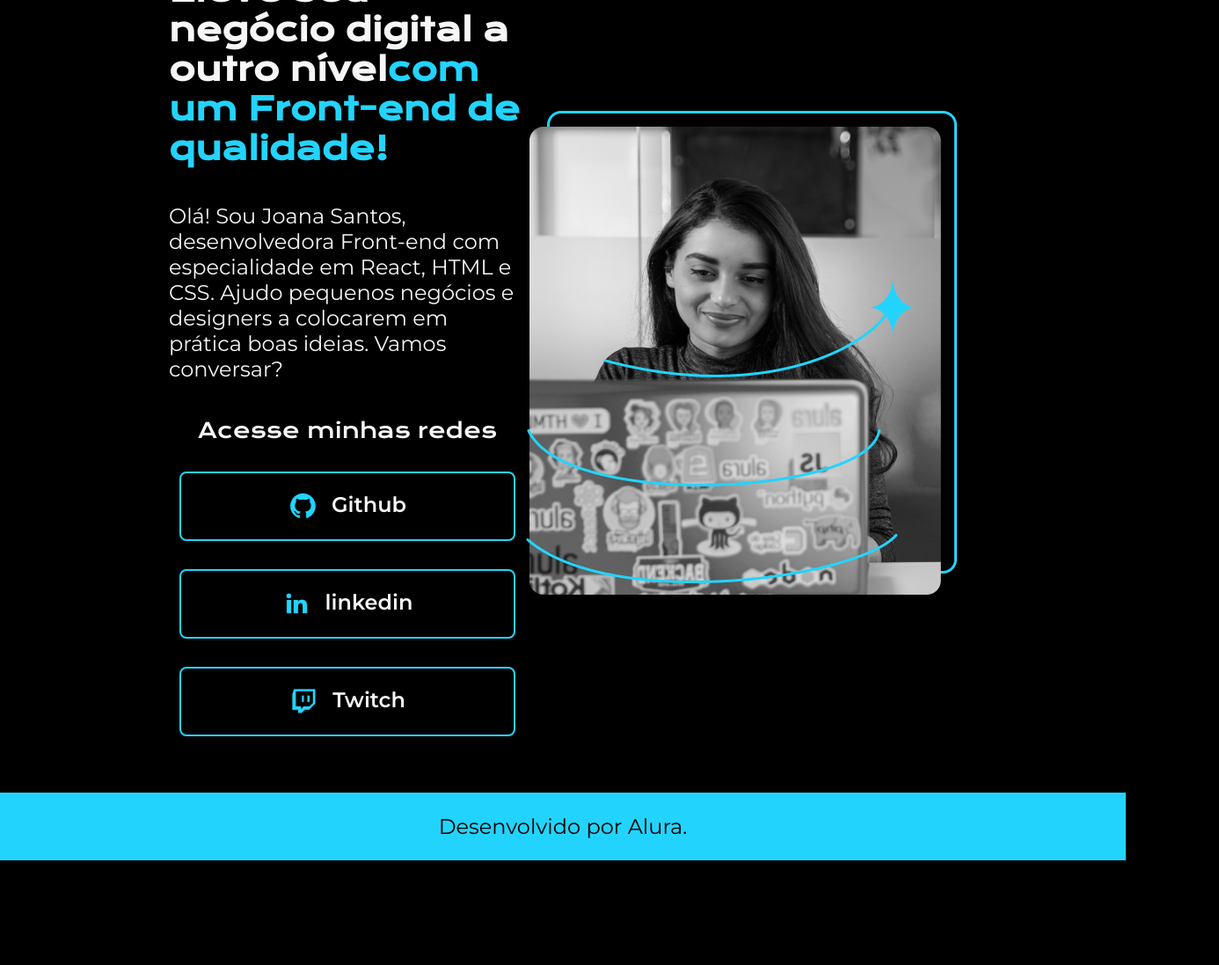
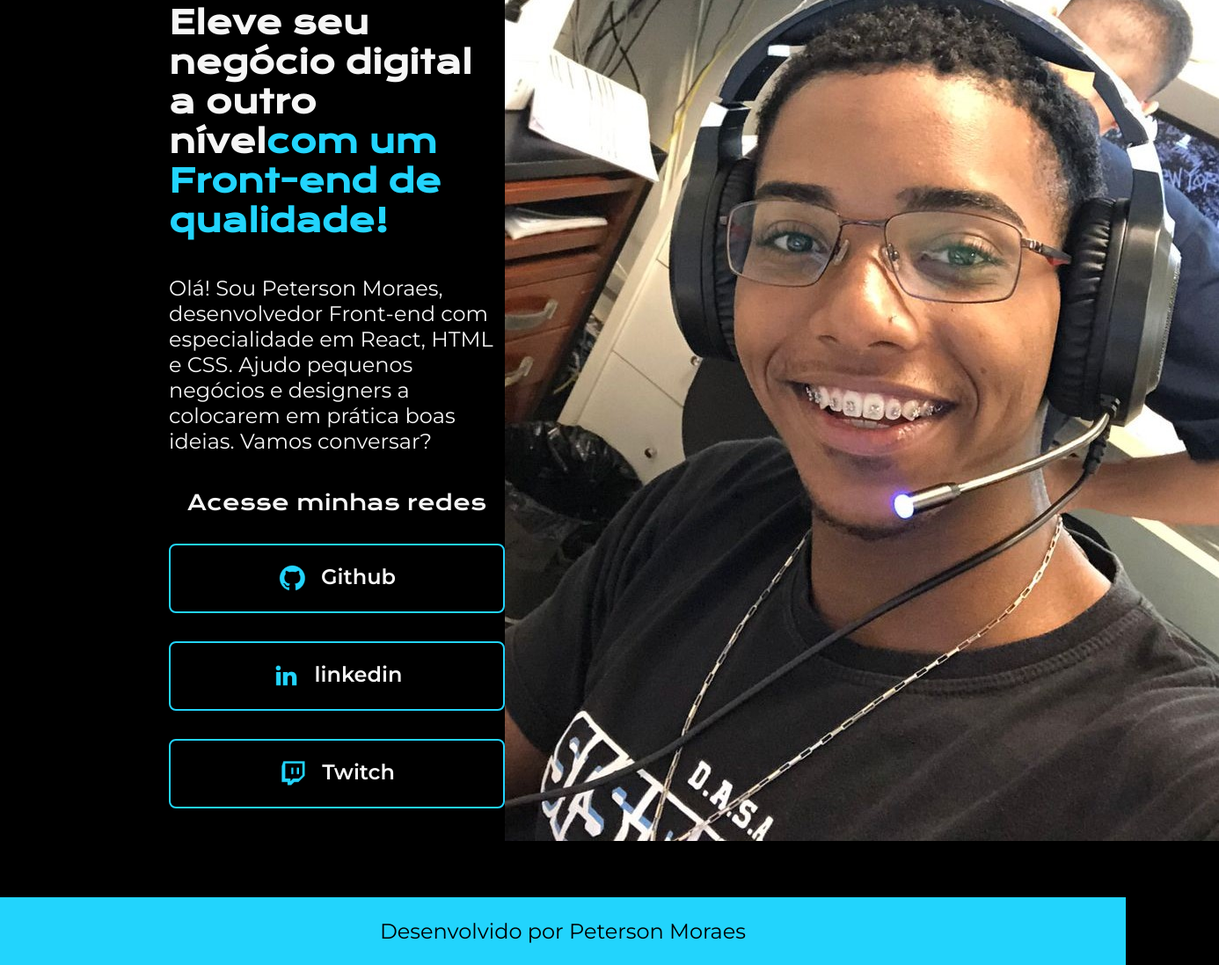
Before and after one commit to DevSouza05/My-Portfolio, a plain HTML site: page index.html in a window 1280 px wide. Shown: the part 153-1250 px from the top of the page at 88% size, 1386 px wide, since content can reach past the window. Before the commit the page ends 1131 px from the top, so only its background shows below. Drawn offline with nearby package versions, Linux system fonts and the light colour scheme.

Commit message:
alter phot profile

```diff
--- a/index.html
+++ b/index.html
@@ -21,31 +21,31 @@
             <h1 class="apresentacao__conteudo__titulo">Eleve seu negócio digital a outro nível<strong
             class="titulo-destaque">com um Front-end de qualidade!
             </strong></h1>
-            <p class="apresentacao__conteudo__texto">Olá! Sou Joana Santos, desenvolvedora
+            <p class="apresentacao__conteudo__texto">Olá! Sou Peterson Moraes, desenvolvedor
             Front-end com especialidade em React, HTML e
             CSS. Ajudo pequenos negócios e designers a
             colocarem em prática boas ideias. Vamos
             conversar?</p>
             <div class="apresentacao__links">
                 <h2 class="apresentacao__links__subtitulo">Acesse minhas redes</h2>
-                <a class="apresentacao__links__link" href="https://github.com/rafaballerini">
+                <a class="apresentacao__links__link" href="https://github.com/DevSouza05">
                     <img src="./assets/github.png">
                     Github
                 </a>
-                <a class="apresentacao__links__link" href="https://linkedin.com/in/rafaellaballerini">
+                <a class="apresentacao__links__link" href="https://www.linkedin.com/in/peterson-moraes-089622291/">
                     <img src="./assets/linkedin.png">
                     linkedin
                 </a>
-                <a class="apresentacao__links__link" href="https://twitch.tv/guilimadev">
+                <a class="apresentacao__links__link" href="">
                     <img src="./assets/twitch.png">
                     Twitch
                 </a>
             </div>
         </section>
-        <img src="./assets/Imagem.png" alt="Foto da Joana Santos programando">
+        <img src="./assets/WhatsApp Image 2024-01-21 at 17.25.43 eesa.jpeg" alt="Foto da Joana Santos programando">
     </main>
     <footer class="rodape">
-        <p>Desenvolvido por Alura.</p>
+        <p>Desenvolvido por Peterson Moraes</p>
     </footer>
 </body>
 
```
